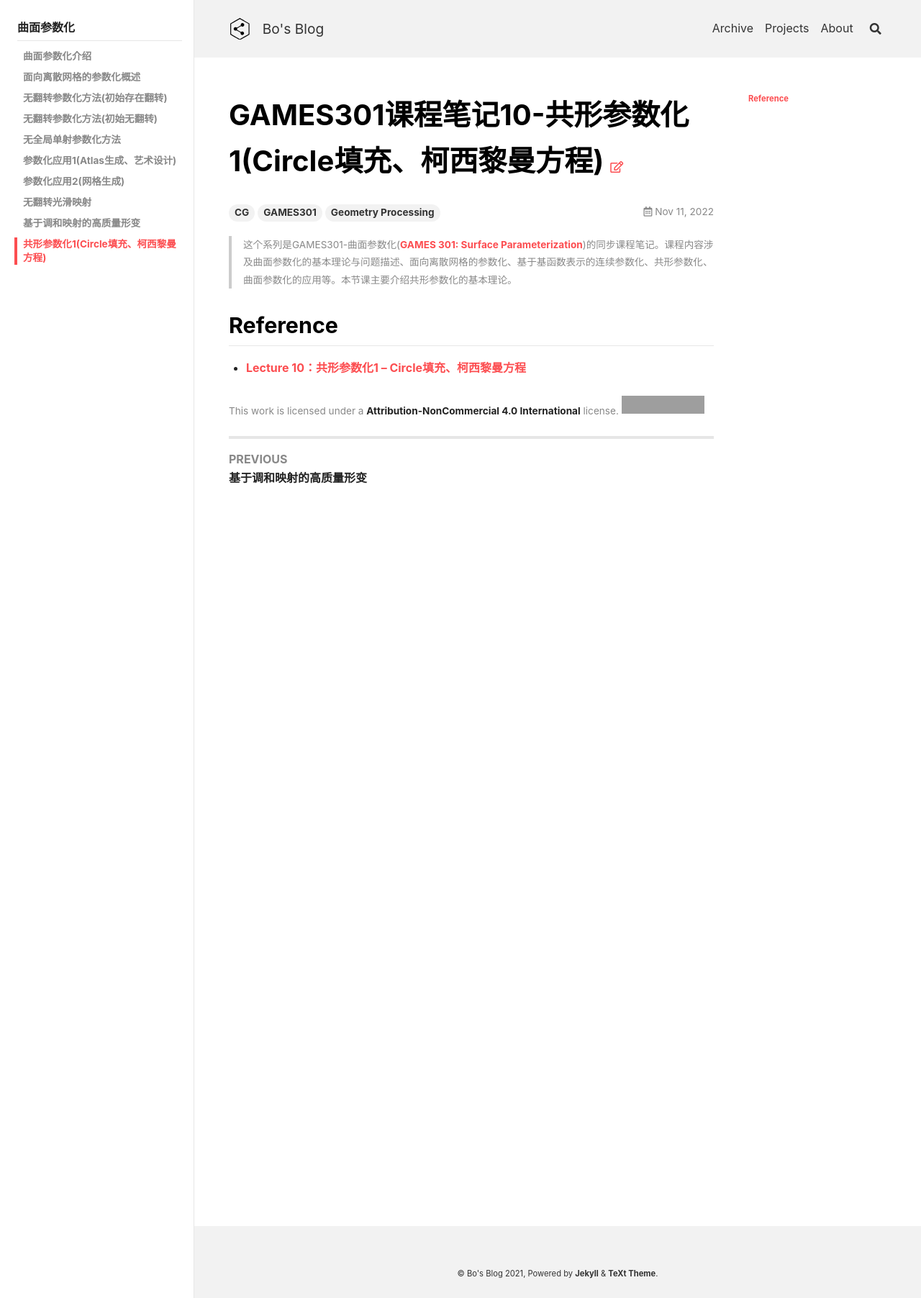
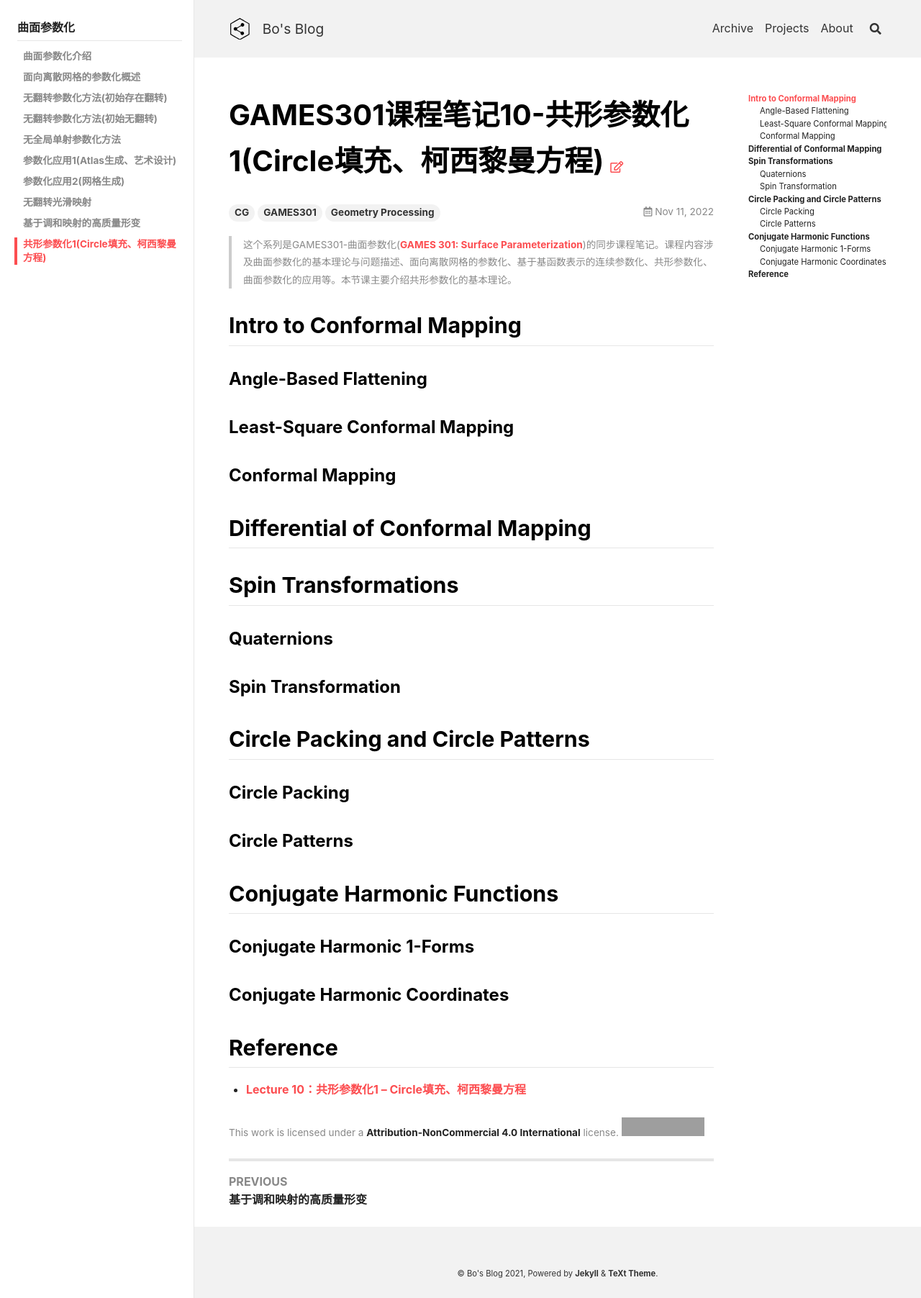
Before and after one commit to peng00bo00/peng00bo00_previous_blog, a Jekyll site: the page built from _posts/2022-11-11-GAMES301-NOTES-10.md, in a window 1280 px wide. Shown: the whole page at 72% size. Built offline with Jekyll 4.4.1, drawn with Linux system fonts in a browser that asks for light colours; nearby versions of some CDN libraries; grey boxes are pictures that could not be loaded.

Commit message:
Update 2022-11-11-GAMES301-NOTES-10.md

```diff
--- a/_posts/2022-11-11-GAMES301-NOTES-10.md
+++ b/_posts/2022-11-11-GAMES301-NOTES-10.md
@@ -12,6 +12,34 @@ sidebar:
 > 这个系列是GAMES301-曲面参数化([GAMES 301: Surface Parameterization](http://staff.ustc.edu.cn/~renjiec/GAMES301/index.html))的同步课程笔记。课程内容涉及曲面参数化的基本理论与问题描述、面向离散网格的参数化、基于基函数表示的连续参数化、共形参数化、曲面参数化的应用等。本节课主要介绍共形参数化的基本理论。
 <!--more-->
 
+## Intro to Conformal Mapping
+
+### Angle-Based Flattening
+
+### Least-Square Conformal Mapping
+
+### Conformal Mapping
+
+## Differential of Conformal Mapping
+
+## Spin Transformations
+
+### Quaternions
+
+### Spin Transformation
+
+## Circle Packing and Circle Patterns
+
+### Circle Packing
+
+### Circle Patterns
+
+## Conjugate Harmonic Functions
+
+### Conjugate Harmonic 1-Forms
+
+### Conjugate Harmonic Coordinates
+
 ## Reference
 
 - [Lecture 10：共形参数化1 – Circle填充、柯西黎曼方程](https://www.bilibili.com/video/BV18T411P7hT?p=10&vd_source=7a2542c6c909b3ee1fab551277360826)
```
